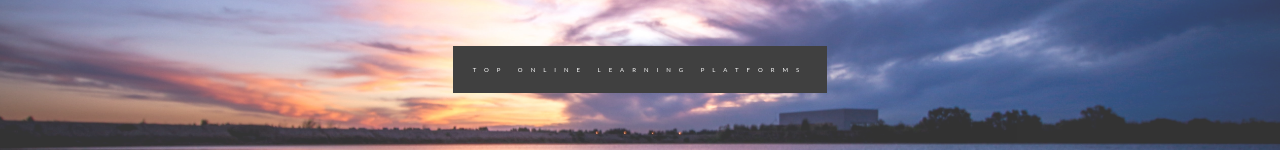
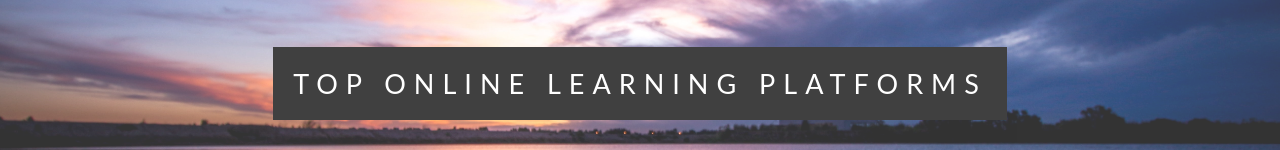
Before and after one commit to siddhilondhe15/siddhilondhe15.github.io, a plain HTML site: page index.html in a window 1280 px wide. Shown: the part 230-380 px from the top of the page. Drawn offline with Linux system fonts and the light colour scheme; files whose address does not match are found by name.

Commit message:
Update style.css

```diff
--- a/css/style.css
+++ b/css/style.css
@@ -1,7 +1,7 @@
 body, html{
   height:100%;
   margin:0;
-  font-size:16%;
+  font-size:16px;
   font-family:"Lato", sans-serif;
   font-weight:400;
   line-height:1.8em;
@@ -123,7 +123,7 @@ body, html{
   width:100%;
   text-align:center;
   color:#000;
-  font-size:27%;
+  font-size:27px;
   letter-spacing:8px;
   text-transform:uppercase;
   display:inline block;
@@ -144,15 +144,3 @@ body, html{
     background-attachment:scroll;
   }
 }
-@media screen and (min-width: 601px) {
-  div.ptext {
-    font-size: 50%;
-  }
-}
-
-
-@media screen and (max-width: 600px) {
-  div.ptext {
-    font-size: 15%;
-  }
-}
```
